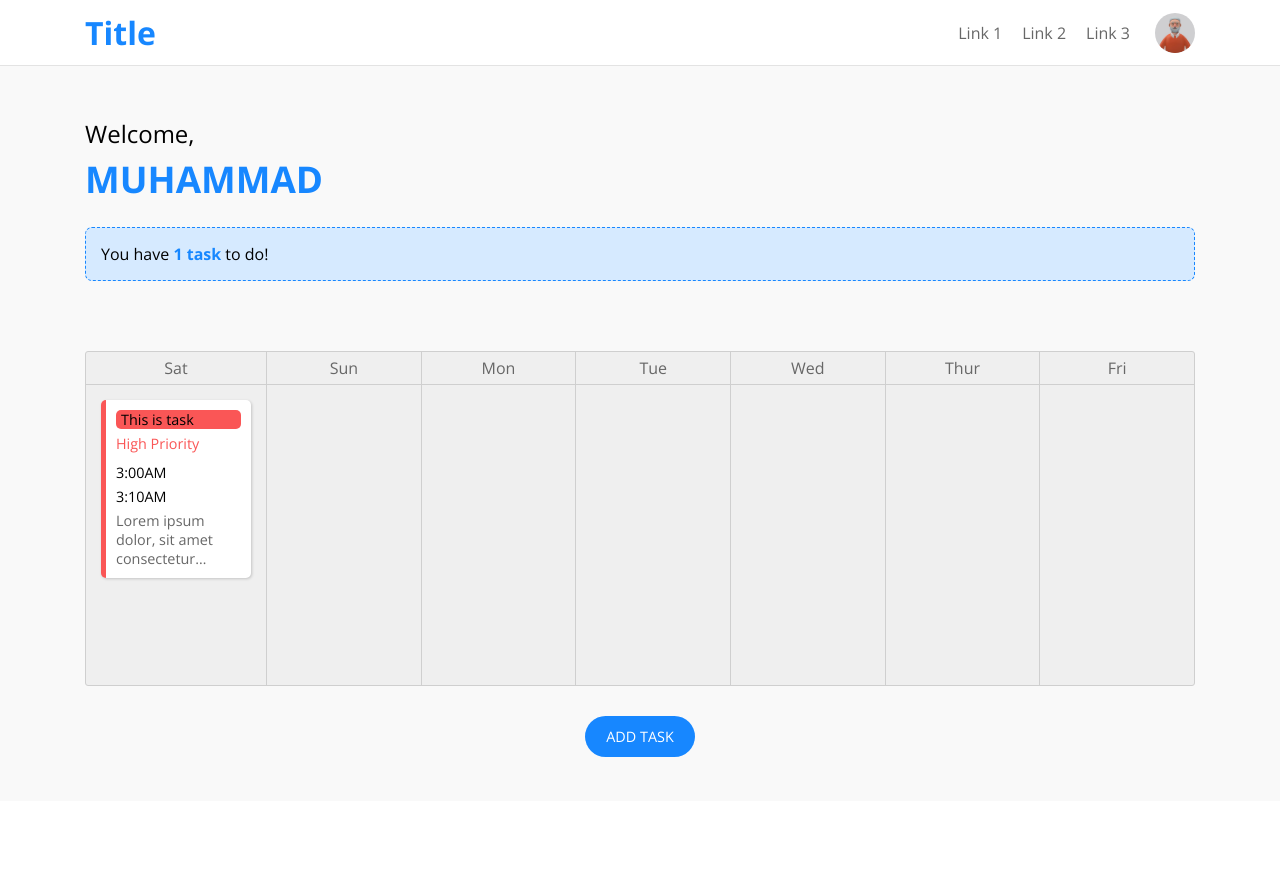
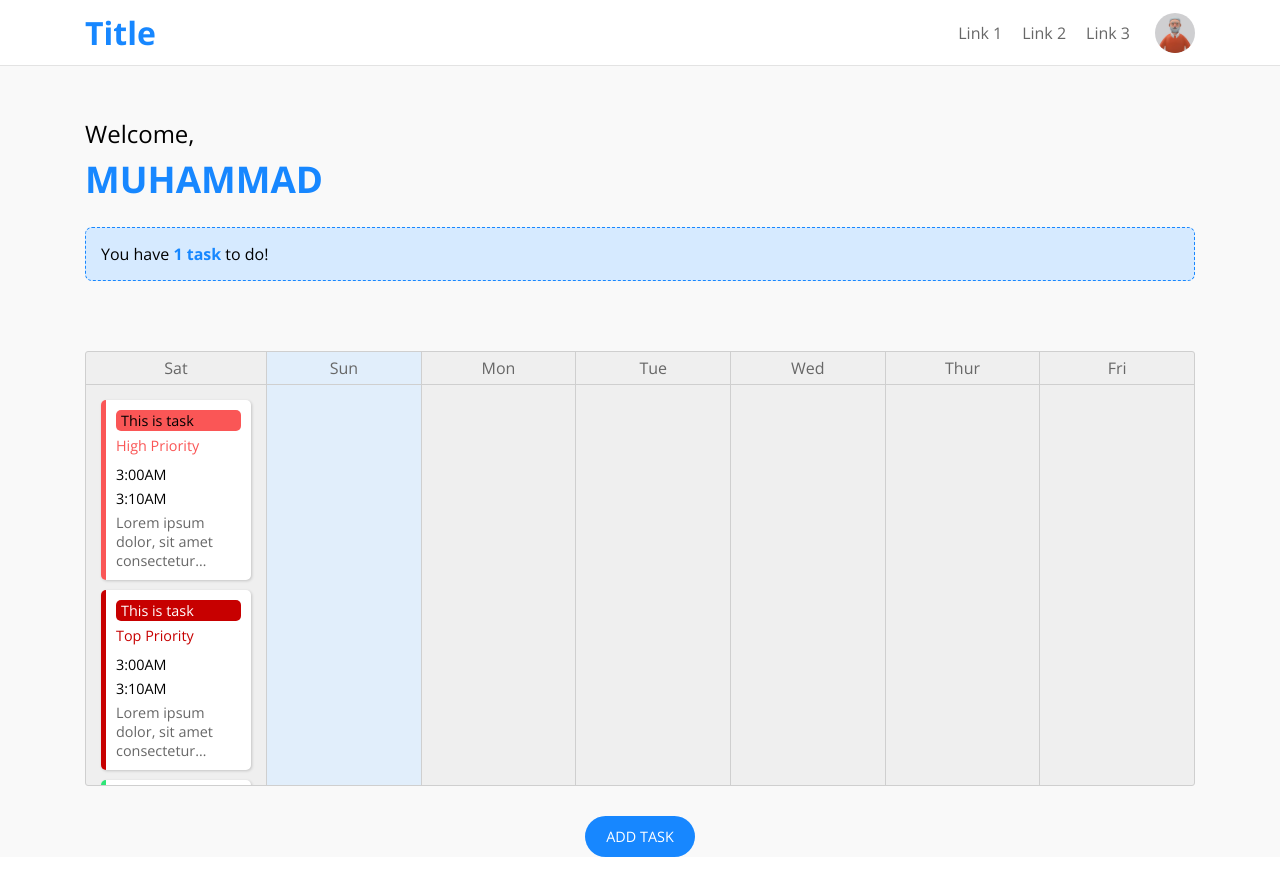
Before and after one commit to muhammad-ahmed-gh/schedule-generator, a Python web app: template templates/index.html in a window 1280 px wide. Before the commit the page ends 757 px from the top, so only its background shows below. Run offline with Jinja, Linux system fonts and the light colour scheme; the template is opened without the code that fills it, so the values that code supplies are empty; some libraries are stand-ins or nearby versions.

Commit message:
chore: adding variables to css file and adding title to task name and description (js)

```diff
--- a/static/css/main.css
+++ b/static/css/main.css
@@ -1,14 +1,29 @@
 /* start global rules */
 :root {
+  /* main colors */
   --main-color: #1787ff;
   --main-color-light: #d6eaff;
   --light-text-color: #676767;
+  --main-border-color: #e3e3e3;
+  --schedule-border-color: #cfcfcf;
+
+  /* length */
   --header-height: 65px;
+
+  /* time */
   --main-transition: 0.3s;
-  --top-prior: #b30000;
+
+  /* accent */
+  --top-prior: #c70000;
   --high-prior: #fa5656;
-  --mid-prior: #ffaa00;
-  --low-prior: #1aff00;
+  --mid-prior: #ffbb00;
+  --low-prior: #2ee677;
+
+  /* scroll */
+  --scroll-width: 8px;
+  --scroll-track-color: #bbb;
+  --scroll-thumb-color: #d4d4d4;
+  --scroll-thumb-hover-color: #dadada;
 }
 
 * {
@@ -64,7 +79,7 @@ ul {
 
 /* start header */
 header {
-  border-bottom: 1px #e3e3e3 solid;
+  border-bottom: 1px var(--main-border-color) solid;
   position: relative; /* for menu in mobile */
 }
 
@@ -85,9 +100,6 @@ header .options {
   align-items: center;
   gap: 15px;
 }
-
-/* header .links {
-} */
 
 header .bars {
   display: none;
@@ -146,13 +158,15 @@ header ul a {
     height: auto;
     padding-top: 10px;
     padding-bottom: 10px;
-    border-bottom: 1px #e9e9e9 solid;
-    background-color: #f8f8f8;
+    border-bottom: 1px var(--main-border-color) solid;
+    background-color: #f3f3f3;
   }
 }
 
 header ul a:hover {
+  color: var(--main-color);
   background-color: #eee;
+  border-color: var(--main-color);
 }
 
 header .account {
@@ -206,36 +220,40 @@ main .schedule {
   border-radius: 3px;
   overflow: auto;
   background-color: #efefef;
-  border: 1px #cfcfcf solid;
+  border: 1px var(--schedule-border-color) solid;
 }
 
 main .schedule::-webkit-scrollbar {
-  height: 12px;
+  height: var(--scroll-width);
 }
 
 main .schedule::-webkit-scrollbar-track {
-  background-color: #bbb;
+  background-color: var(--scroll-track-color);
 }
 
 main .schedule::-webkit-scrollbar-thumb {
-  background-color: #ccc;
+  background-color: var(--scroll-thumb-color);
 }
 
 main .schedule::-webkit-scrollbar-thumb:hover {
-  background-color: #d3d3d3;
+  background-color: var(--scroll-thumb-hover-color);
 }
 
 main .day {
   flex: 1;
 }
 
+main .today {
+  background-color: #e1eefb;
+}
+
 main .day:not(:last-child) {
-  border-right: 1px #cfcfcf solid;
+  border-right: 1px var(--schedule-border-color) solid;
 }
 
 main .day .head {
   padding: 5px;
-  border-bottom: 1px #cfcfcf solid;
+  border-bottom: 1px var(--schedule-border-color) solid;
   color: var(--light-text-color);
   text-align: center;
   text-transform: capitalize;
@@ -246,9 +264,26 @@ main .day .tasks {
   flex-direction: column;
   gap: 10px;
   padding: 15px;
-  min-height: 300px;
+  height: 400px;
   min-width: 150px;
   max-width: 200px;
+  overflow: auto;
+}
+
+main .tasks::-webkit-scrollbar {
+  width: var(--scroll-width);
+}
+
+main .tasks::-webkit-scrollbar-track {
+  background-color: var(--scroll-track-color);
+}
+
+main .tasks::-webkit-scrollbar-thumb {
+  background-color: var(--scroll-thumb-color);
+}
+
+main .tasks::-webkit-scrollbar-thumb:hover {
+  background-color: var(--scroll-thumb-hover-color);
 }
 
 main .task {
@@ -288,7 +323,7 @@ main .task.low-prior {
 }
 
 main .task .task-name {
-  padding: 0 5px;
+  padding: 1px 5px;
   border-radius: 5px;
   background-color: var(--task-color);
   white-space: nowrap;
@@ -301,8 +336,9 @@ main .task.top-prior .task-name {
 }
 
 main .task .task-prior {
+  margin-bottom: 5px;
   color: var(--task-color);
-  margin-bottom: 5px;
+  text-transform: capitalize;
 }
 
 main .task .task-desc {
--- a/static/js/main.js
+++ b/static/js/main.js
@@ -1,2 +1,12 @@
 let menuBtn = document.querySelector("header .bars");
 menuBtn.onclick = () => menuBtn.parentElement.classList.toggle("open");
+
+let taskNames = document.querySelectorAll(".task .task-name");
+for(let taskName of taskNames) {
+  taskName.title = taskName.textContent;
+}
+
+let taskDescs = document.querySelectorAll(".task .task-desc");
+for(let taskDesc of taskDescs) {
+  taskDesc.title = taskDesc.textContent;
+}
--- a/templates/index.html
+++ b/templates/index.html
@@ -77,9 +77,45 @@
                   est quae, fuga fugit.
                 </p>
               </div>
+              <div class="task top-prior">
+                <span class="task-name">This is task</span>
+                <span class="task-prior">Top Priority</span>
+                <span class="task-start">3:00AM</span>
+                <span class="task-end">3:10AM</span>
+                <p class="task-desc">
+                  Lorem ipsum dolor, sit amet consectetur adipisicing elit.
+                  Accusamus a odit enim expedita, quisquam quos rem pariatur
+                  ducimus, cupiditate qui tempora in voluptas beatae amet sunt
+                  est quae, fuga fugit.
+                </p>
+              </div>
+              <div class="task low-prior">
+                <span class="task-name">This is task</span>
+                <span class="task-prior">low Priority</span>
+                <span class="task-start">3:00AM</span>
+                <span class="task-end">3:10AM</span>
+                <p class="task-desc">
+                  Lorem ipsum dolor, sit amet consectetur adipisicing elit.
+                  Accusamus a odit enim expedita, quisquam quos rem pariatur
+                  ducimus, cupiditate qui tempora in voluptas beatae amet sunt
+                  est quae, fuga fugit.
+                </p>
+              </div>
+              <div class="task mid-prior">
+                <span class="task-name">This is task</span>
+                <span class="task-prior">mid Priority</span>
+                <span class="task-start">3:00AM</span>
+                <span class="task-end">3:10AM</span>
+                <p class="task-desc">
+                  Lorem ipsum dolor, sit amet consectetur adipisicing elit.
+                  Accusamus a odit enim expedita, quisquam quos rem pariatur
+                  ducimus, cupiditate qui tempora in voluptas beatae amet sunt
+                  est quae, fuga fugit.
+                </p>
+              </div>
             </div>
           </div>
-          <div class="day">
+          <div class="day today">
             <div class="head">sun</div>
             <div class="tasks"></div>
           </div>
```
